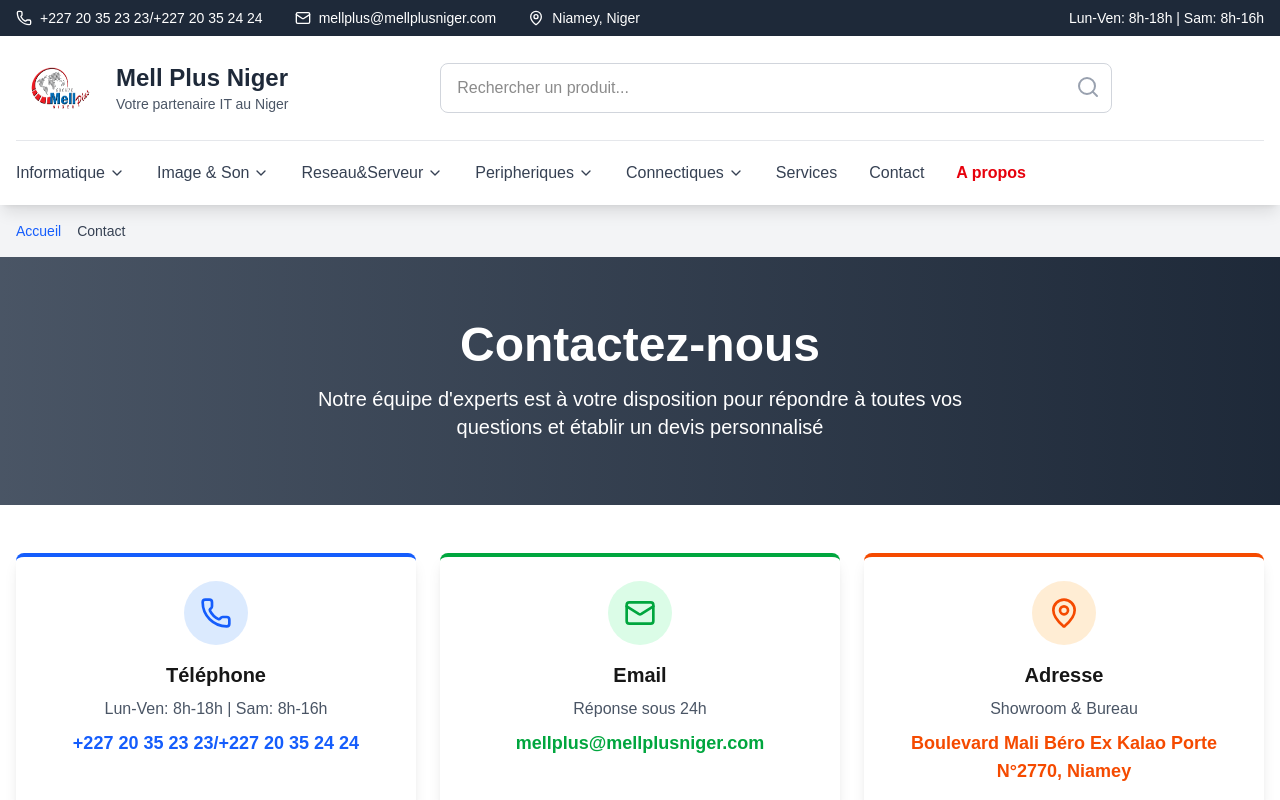
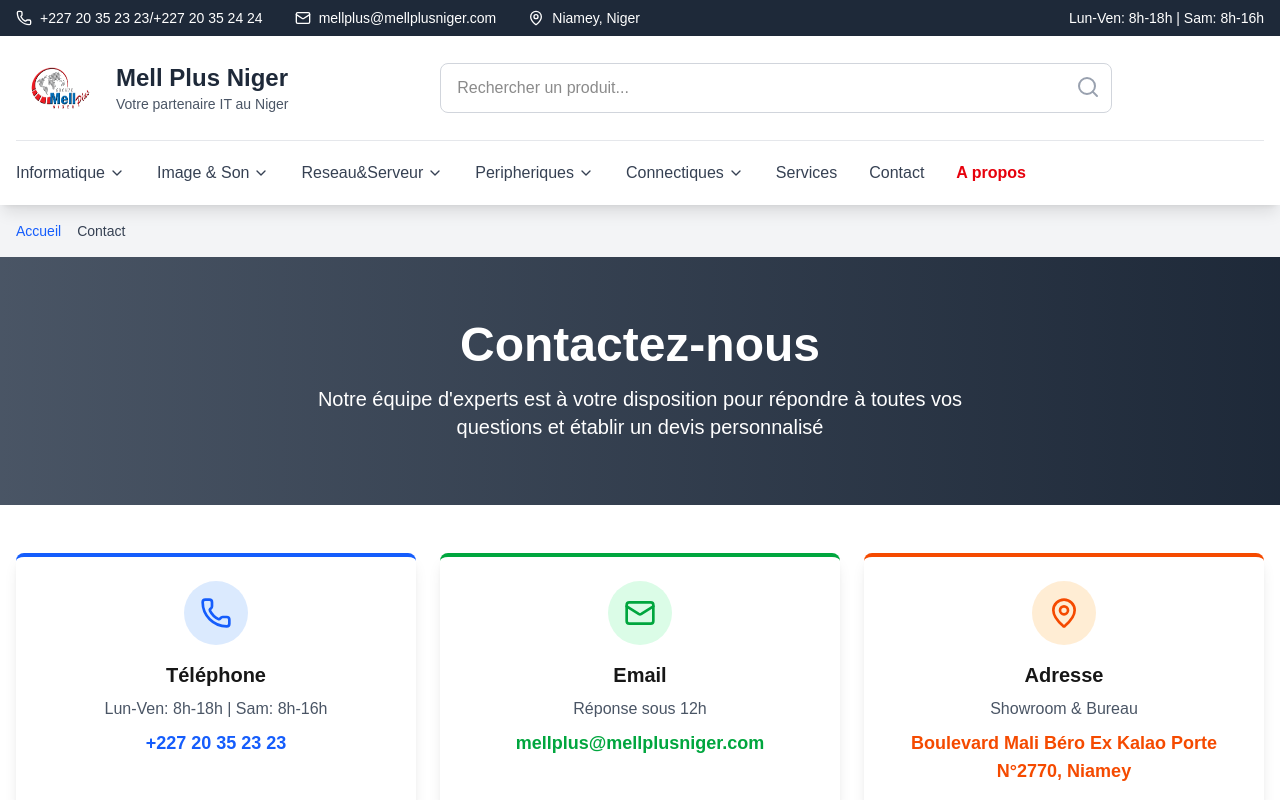
Before and after one commit to Rainatou1/mellplus, a Next.js app: page /contact in a window 1280 px wide. Shown: the top 800 px of the page. Built offline with nearby package versions, Linux system fonts and the light colour scheme.

Commit message:
change of contact and devis page

```diff
--- a/src/app/contact/page.js
+++ b/src/app/contact/page.js
@@ -95,7 +95,7 @@
               </div>
               <h3 className="text-xl font-semibold mb-2">Téléphone</h3>
               <p className="text-gray-600 mb-2">Lun-Ven: 8h-18h | Sam: 8h-16h</p>
-              <p className="text-lg font-semibold text-blue-600">+227 20 35 23 23/+227 20 35 24 24</p>
+              <p className="text-lg font-semibold text-blue-600">+227 20 35 23 23</p>
             </div>
 
             <div className="bg-white rounded-lg shadow-lg p-6 text-center border-t-4 border-green-600">
@@ -103,7 +103,7 @@
                 <Mail className="w-8 h-8 text-green-600" />
               </div>
               <h3 className="text-xl font-semibold mb-2">Email</h3>
-              <p className="text-gray-600 mb-2">Réponse sous 24h</p>
+              <p className="text-gray-600 mb-2">Réponse sous 12h</p>
               <p className="text-lg font-semibold text-green-600">mellplus@mellplusniger.com</p>
             </div>
 
--- a/src/app/devis/page.js
+++ b/src/app/devis/page.js
@@ -98,7 +98,7 @@
               </div>
               <h3 className="text-xl font-semibold mb-2">Téléphone</h3>
               <p className="text-gray-600 mb-2">Lun-Ven: 8h-18h | Sam: 8h-16h</p>
-              <p className="text-lg font-semibold text-blue-600">+227 20 35 23 23/+227 20 35 24 24</p>
+              <p className="text-lg font-semibold text-blue-600">+227 20 35 23 23</p>
             </div>
 
             <div className="bg-white rounded-lg shadow-lg p-6 text-center border-t-4 border-green-600">
@@ -106,7 +106,7 @@
                 <Mail className="w-8 h-8 text-green-600" />
               </div>
               <h3 className="text-xl font-semibold mb-2">Email</h3>
-              <p className="text-gray-600 mb-2">Réponse sous 24h</p>
+              <p className="text-gray-600 mb-2">Réponse sous 12h</p>
               <p className="text-lg font-semibold text-green-600">mellplus@mellplusniger.com</p>
             </div>
 
```
